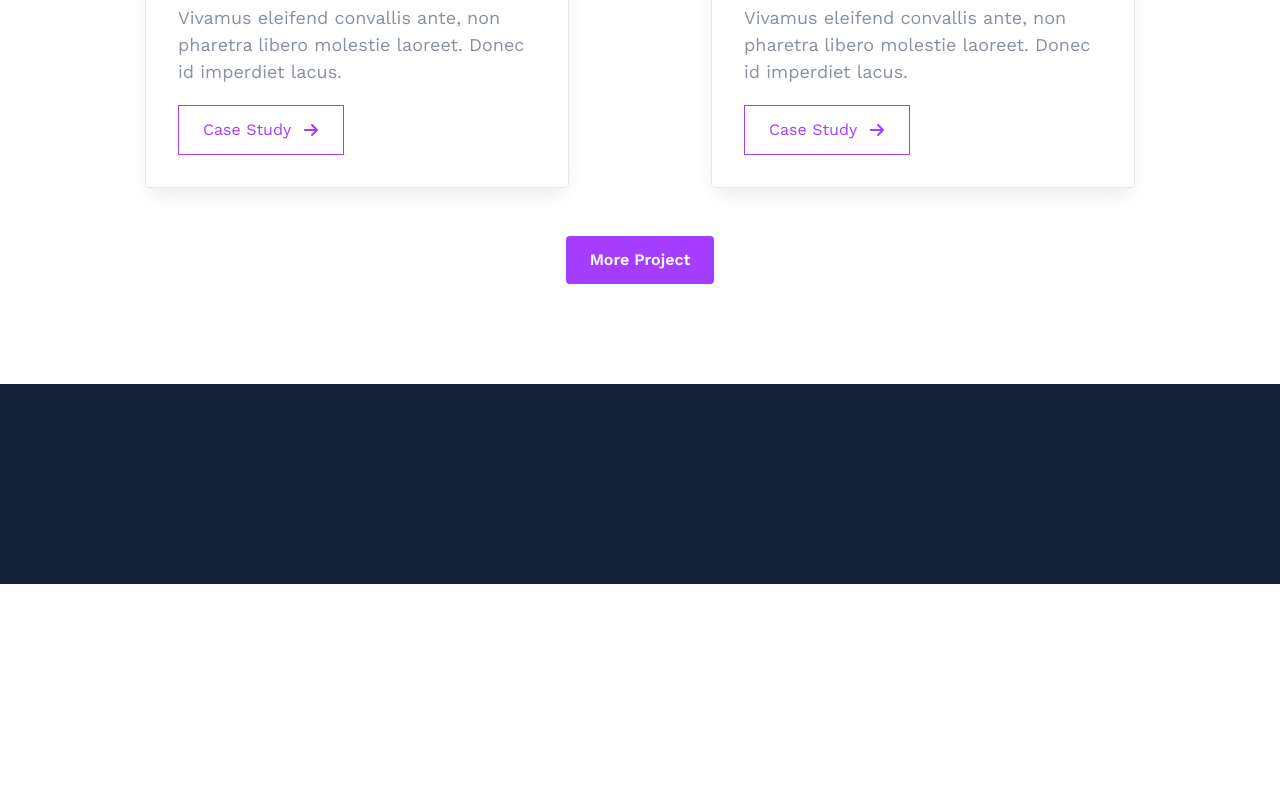
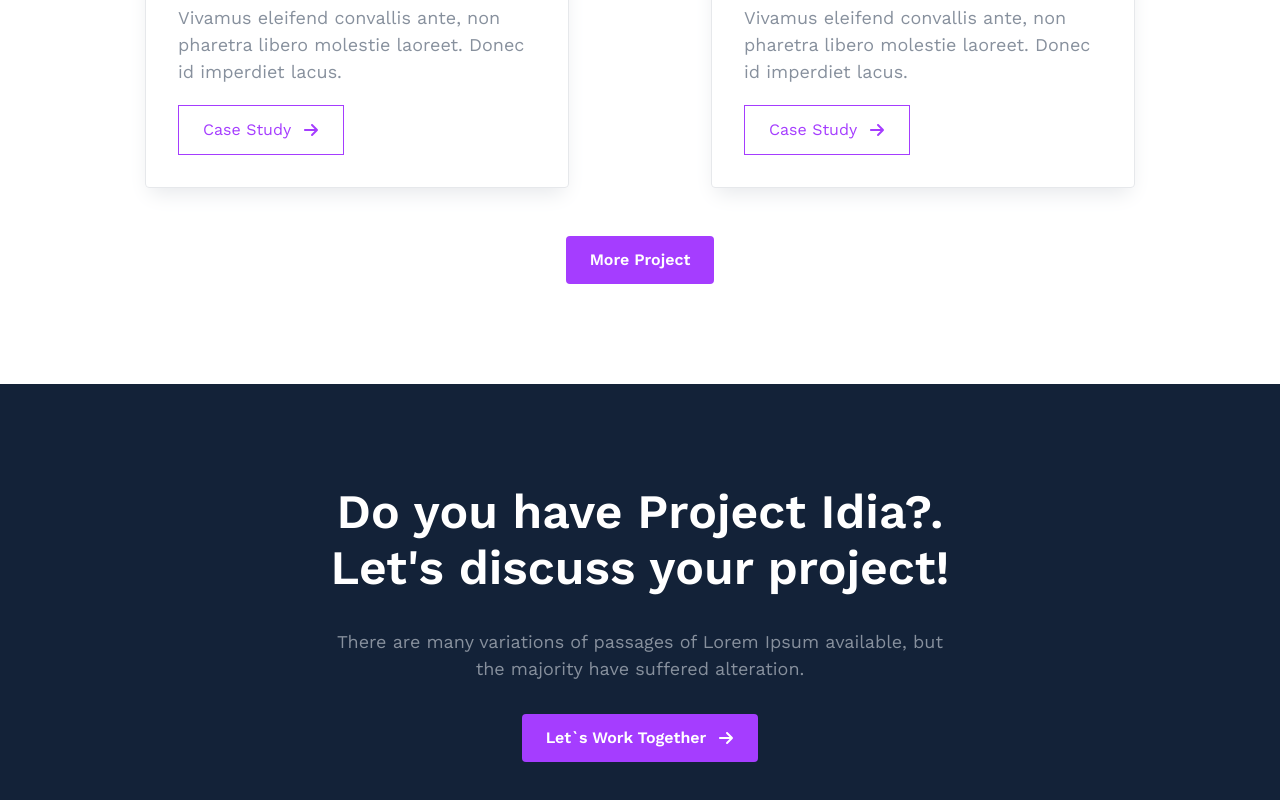
Before and after one commit to asaduzzaman-rahim/Picto-Personal-Portfolio-Landing-Page, a React (Vite) app: page / in a window 1280 px wide. Shown: the part 4609-5409 px from the top of the page. Before the commit the page ends 5193 px from the top, so only its background shows below. Built offline with nearby package versions, Linux system fonts and the light colour scheme.

Commit message:
Completed to projectIdia Section

```diff
--- a/src/Components/ProjectIdia.jsx
+++ b/src/Components/ProjectIdia.jsx
@@ -1,6 +1,9 @@
 import React from 'react'
 import Container from "./Container"
 import Section from "./Section"
+import Button from "./Button"
+
+import { FaArrowRight } from "react-icons/fa6";
 
 
 const ProjectIdia = () => {
@@ -8,8 +11,12 @@ const ProjectIdia = () => {
     <>
      <Section className="bg-gray9">
         <Container>
-            <div className="max-w-[619px] mx-auto">
-
+            <div className="max-w-[619px] mx-auto space-y-8 text-center">
+                <h3 className='text-5xl leading-14 font-semibold text-white'>Do you have Project Idia?. Let's discuss your project!</h3>
+                <p>There are many variations of passages of Lorem Ipsum available, but the majority have suffered alteration.</p>
+                <div className='flex justify-center'>
+                  <Button className="flex gap-3 items-center">Let`s Work Together <FaArrowRight/></Button>
+                </div>
             </div>
         </Container>
     </Section>
```
